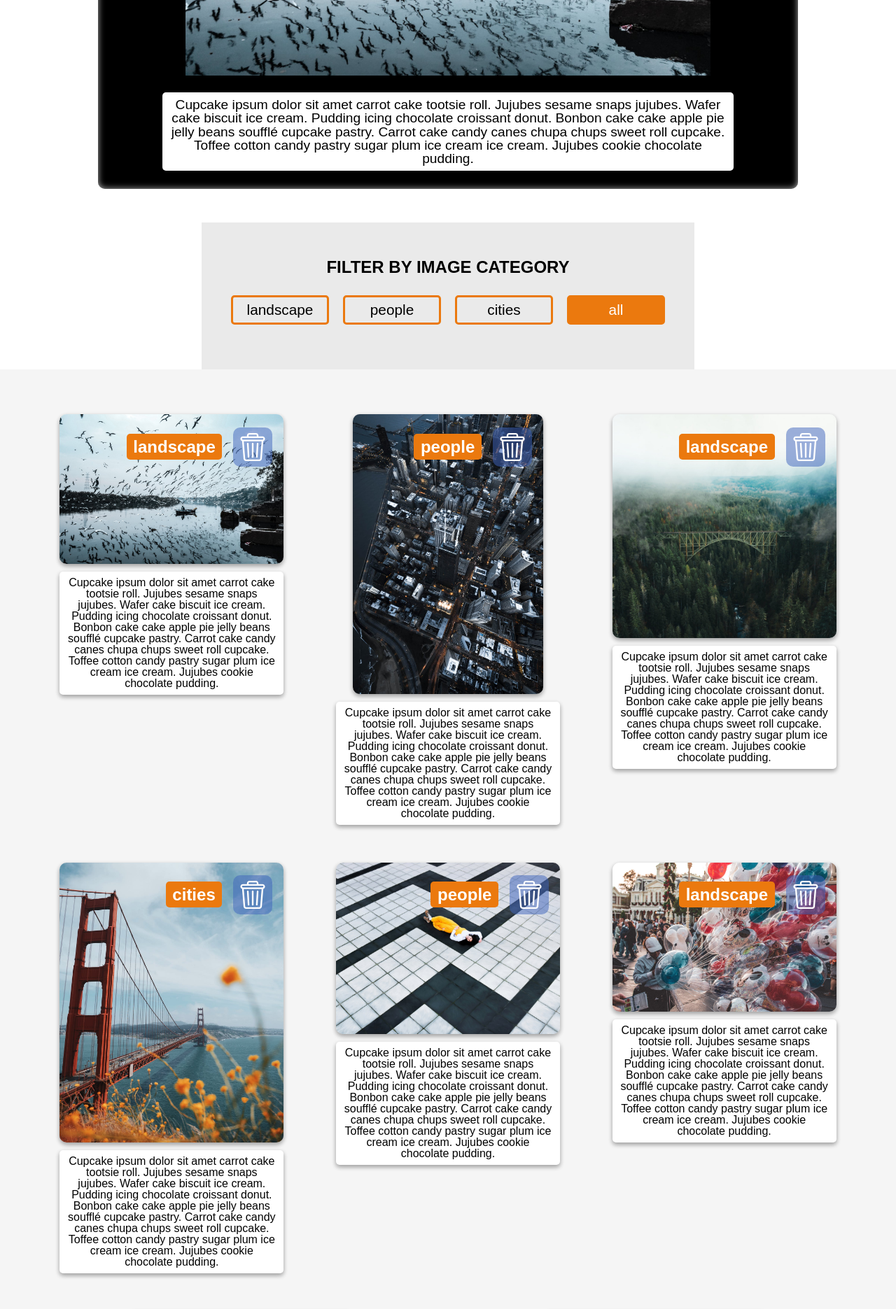
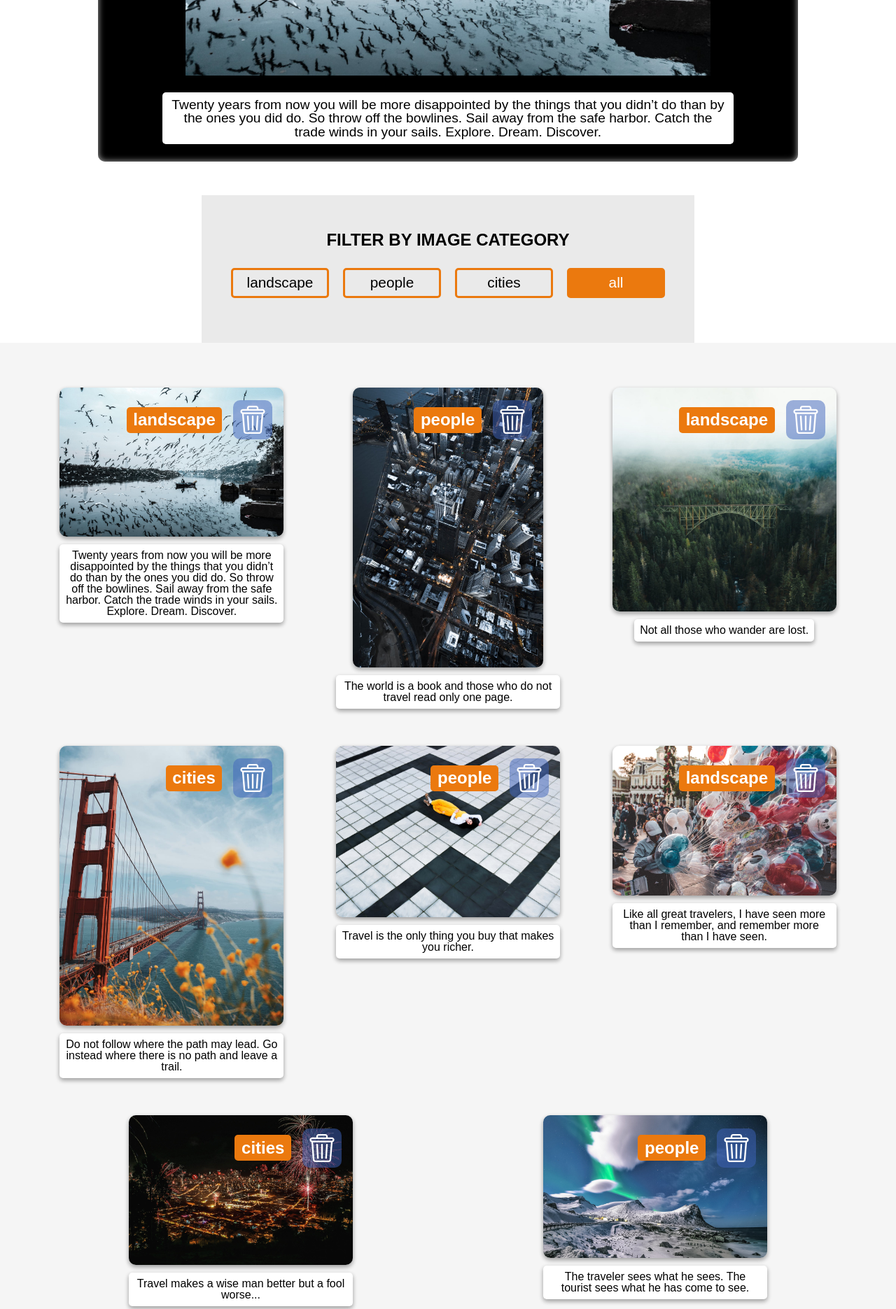
Before and after one commit to Moniaesz/pwa-react-image-gallery, a React (Create React App) app: page / in a window 1280 px wide. Shown: the part 660-2531 px from the top of the page at 70% size. Built offline with nearby package versions, Linux system fonts and the light colour scheme.

Commit message:
move slider image based on fixed width

```diff
--- a/src/App.js
+++ b/src/App.js
@@ -21,63 +21,87 @@ function App() {
       id: generateRandomID(),
       title: "Image1",
       src: "/images/gallery-photos/photo1.jpg",
-      description: "Cupcake ipsum dolor sit amet carrot cake tootsie roll. Jujubes sesame snaps jujubes. Wafer cake biscuit ice cream. Pudding icing chocolate croissant donut. Bonbon cake cake apple pie jelly beans soufflé cupcake pastry. Carrot cake candy canes chupa chups sweet roll cupcake. Toffee cotton candy pastry sugar plum ice cream ice cream. Jujubes cookie chocolate pudding.",
+      description: "Twenty years from now you will be more disappointed by the things that you didn’t do than by the ones you did do. So throw off the bowlines. Sail away from the safe harbor. Catch the trade winds in your sails. Explore. Dream. Discover.",
       category: 'landscape'
     },
     {
       id: generateRandomID(),
       title: "Image2",
       src: "/images/gallery-photos/photo2.jpg",
-      description: "Cupcake ipsum dolor sit amet carrot cake tootsie roll. Jujubes sesame snaps jujubes. Wafer cake biscuit ice cream. Pudding icing chocolate croissant donut. Bonbon cake cake apple pie jelly beans soufflé cupcake pastry. Carrot cake candy canes chupa chups sweet roll cupcake. Toffee cotton candy pastry sugar plum ice cream ice cream. Jujubes cookie chocolate pudding.",
+      description: "The world is a book and those who do not travel read only one page.",
       category: 'people'
     },
     {
       id: generateRandomID(),
       title: "Image3",
       src: "/images/gallery-photos/photo3.jpg",
-      description: "Cupcake ipsum dolor sit amet carrot cake tootsie roll. Jujubes sesame snaps jujubes. Wafer cake biscuit ice cream. Pudding icing chocolate croissant donut. Bonbon cake cake apple pie jelly beans soufflé cupcake pastry. Carrot cake candy canes chupa chups sweet roll cupcake. Toffee cotton candy pastry sugar plum ice cream ice cream. Jujubes cookie chocolate pudding.",
+      description: "Not all those who wander are lost.",
       category: 'landscape'
     },
     {
       id: generateRandomID(),
       title: "Image4",
       src: "/images/gallery-photos/photo4.jpg",
-      description: "Cupcake ipsum dolor sit amet carrot cake tootsie roll. Jujubes sesame snaps jujubes. Wafer cake biscuit ice cream. Pudding icing chocolate croissant donut. Bonbon cake cake apple pie jelly beans soufflé cupcake pastry. Carrot cake candy canes chupa chups sweet roll cupcake. Toffee cotton candy pastry sugar plum ice cream ice cream. Jujubes cookie chocolate pudding.",
+      description: "Do not follow where the path may lead. Go instead where there is no path and leave a trail.",
       category: 'cities'
     },
     {
       id: generateRandomID(),
       title: "Image5",
       src: "/images/gallery-photos/photo5.jpg",
-      description: "Cupcake ipsum dolor sit amet carrot cake tootsie roll. Jujubes sesame snaps jujubes. Wafer cake biscuit ice cream. Pudding icing chocolate croissant donut. Bonbon cake cake apple pie jelly beans soufflé cupcake pastry. Carrot cake candy canes chupa chups sweet roll cupcake. Toffee cotton candy pastry sugar plum ice cream ice cream. Jujubes cookie chocolate pudding.",
+      description: "Travel is the only thing you buy that makes you richer.",
       category: 'people'
     },
     {
       id: generateRandomID(),
       title: "Image6",
       src: "/images/gallery-photos/photo6.jpg",
-      description: "Cupcake ipsum dolor sit amet carrot cake tootsie roll. Jujubes sesame snaps jujubes. Wafer cake biscuit ice cream. Pudding icing chocolate croissant donut. Bonbon cake cake apple pie jelly beans soufflé cupcake pastry. Carrot cake candy canes chupa chups sweet roll cupcake. Toffee cotton candy pastry sugar plum ice cream ice cream. Jujubes cookie chocolate pudding.",
+      description: "Like all great travelers, I have seen more than I remember, and remember more than I have seen.",
       category: 'landscape'
     },
     {
       id: generateRandomID(),
       title: "Image7",
       src: "/images/gallery-photos/photo7.jpg",
-      description: "Cupcake ipsum dolor sit amet carrot cake tootsie roll. Jujubes sesame snaps jujubes. Wafer cake biscuit ice cream. Pudding icing chocolate croissant donut. Bonbon cake cake apple pie jelly beans soufflé cupcake pastry. Carrot cake candy canes chupa chups sweet roll cupcake. Toffee cotton candy pastry sugar plum ice cream ice cream. Jujubes cookie chocolate pudding.",
+      description: "Travel makes a wise man better but a fool worse...",
       category: 'cities'
     },
     {
       id: generateRandomID(),
       title: "Image8",
       src: "/images/gallery-photos/photo8.jpg",
-      description: "Cupcake ipsum dolor sit amet carrot cake tootsie roll. Jujubes sesame snaps jujubes. Wafer cake biscuit ice cream. Pudding icing chocolate croissant donut. Bonbon cake cake apple pie jelly beans soufflé cupcake pastry. Carrot cake candy canes chupa chups sweet roll cupcake. Toffee cotton candy pastry sugar plum ice cream ice cream. Jujubes cookie chocolate pudding.",
+      description: "The traveler sees what he sees. The tourist sees what he has come to see.",
       category: 'people'
     }
   ]);
   const [ selectedCategory, setSelectedCategory ] = useState('all');
+  const [ translateValue, setTranslateValue ] = useState(0);
+  const [ count, setCount ] = useState(0)
 
   const loadSampleImages = () => {
     setImages(sampleImages);
+  }
+
+   // go to next image in image gallery
+   const nextImage = () => {
+    if (count === images.length - 1) {
+      setTranslateValue(0)
+      setCount(0)
+    } else {
+      setTranslateValue((translateValue) => translateValue + 1000);
+      setCount((count) => count + 1)
+    }
+  }
+
+  // go to previous image in image gallery
+  const previousImage = () => {
+    if (translateValue === 0 && count === 0) {
+      setTranslateValue((images.length - 1) * 1000);
+      setCount(images.length - 1)
+    } else {
+      setTranslateValue((translateValue) => translateValue - 1000)
+      setCount((count) => count - 1)
+    }
   }
 
   const filterImages = (selectedCategory) => {
@@ -104,7 +128,12 @@ function App() {
     <div className="App">
       <Header />
       <div className='main'>
-        <Slider images={images} />
+        <Slider
+          images={images}
+          translateValue={translateValue}
+          nextImage={nextImage}
+          previousImage={previousImage}
+        />
         <FilterImages
           selectedCategory={selectedCategory}
           filterImages={filterImages}
--- a/src/components/Slider/Slider/Slider.js
+++ b/src/components/Slider/Slider/Slider.js
@@ -3,11 +3,14 @@ import './Slider.css';
 import SliderNav from '../SliderNav/SliderNav';
 import SliderImage from '../SliderImage/SliderImage';
 
-function Slider ({ images }) {
+function Slider ({ images, nextImage, previousImage, translateValue }) {
 
   return (
     <section className='slider-section'>
-      <SliderNav/>
+      <SliderNav
+        nextImage={nextImage}
+        previousImage={previousImage}
+      />
       <ul className='slider-images__list'>
         <div className='slider-images__wrapper'>
           {
@@ -15,6 +18,7 @@ function Slider ({ images }) {
             <SliderImage
               key={image.id}
               image={image}
+              translateValue={translateValue}
             />
           ))}
         </div>
--- a/src/components/Slider/SliderImage/SliderImage.js
+++ b/src/components/Slider/SliderImage/SliderImage.js
@@ -3,9 +3,13 @@ import './SliderImage.css';
 
 function SliderImage (props) {
   const { title, src, description } = props.image;
+  const { translateValue } = props;
 
   return (
-    <div className='slider-image__container'>
+    <div
+      className='slider-image__container'
+      style={{transform: `translate(-${translateValue}px)`}}
+    >
       <h3>{title}</h3>
       <ul className='slider-image__wrapper'>
         <img
--- a/src/components/Slider/SliderNav/SliderNav.js
+++ b/src/components/Slider/SliderNav/SliderNav.js
@@ -3,7 +3,7 @@ import arrowLeft from '../../../assets/icons/arrow-left.svg';
 import arrowRight from '../../../assets/icons/arrow-right.svg';
 import './SliderNav.css';
 
-function SliderNav (s) {
+function SliderNav ({ nextImage, previousImage }) {
 
   return (
     <nav className='slider-nav'>
@@ -12,6 +12,7 @@ function SliderNav (s) {
         <img
           src={arrowLeft}
           alt='arrow left' className='slider-nav__icon arrow-left'
+          onClick={previousImage}
         />
       </li>
       <li className='slider-nav__item'>Browse images</li>
@@ -19,6 +20,7 @@ function SliderNav (s) {
         <img
           src={arrowRight}
           alt='arrow left' className='slider-nav__icon arrow-right'
+          onClick={nextImage}
         />
       </li>
     </ul>
```
